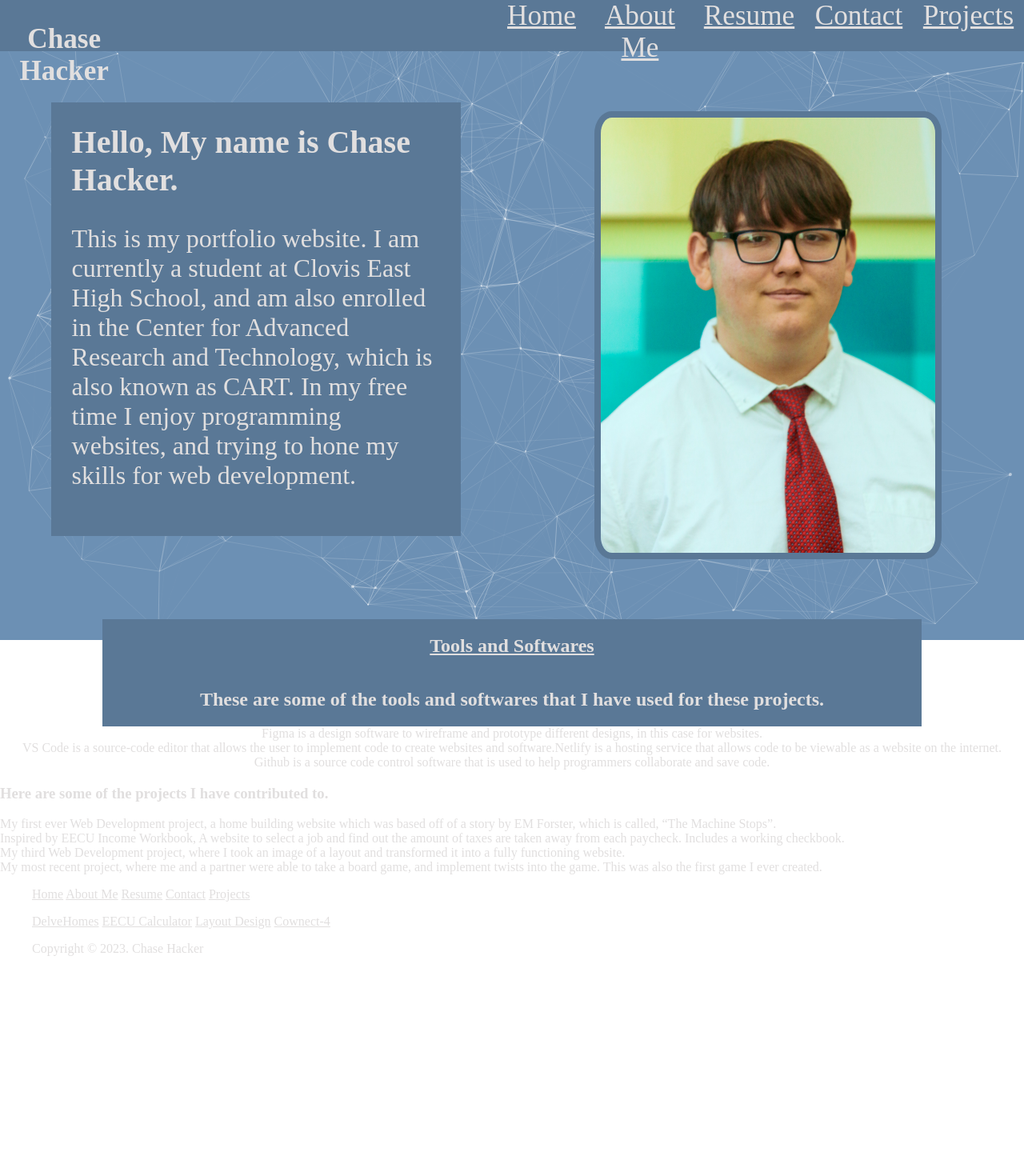
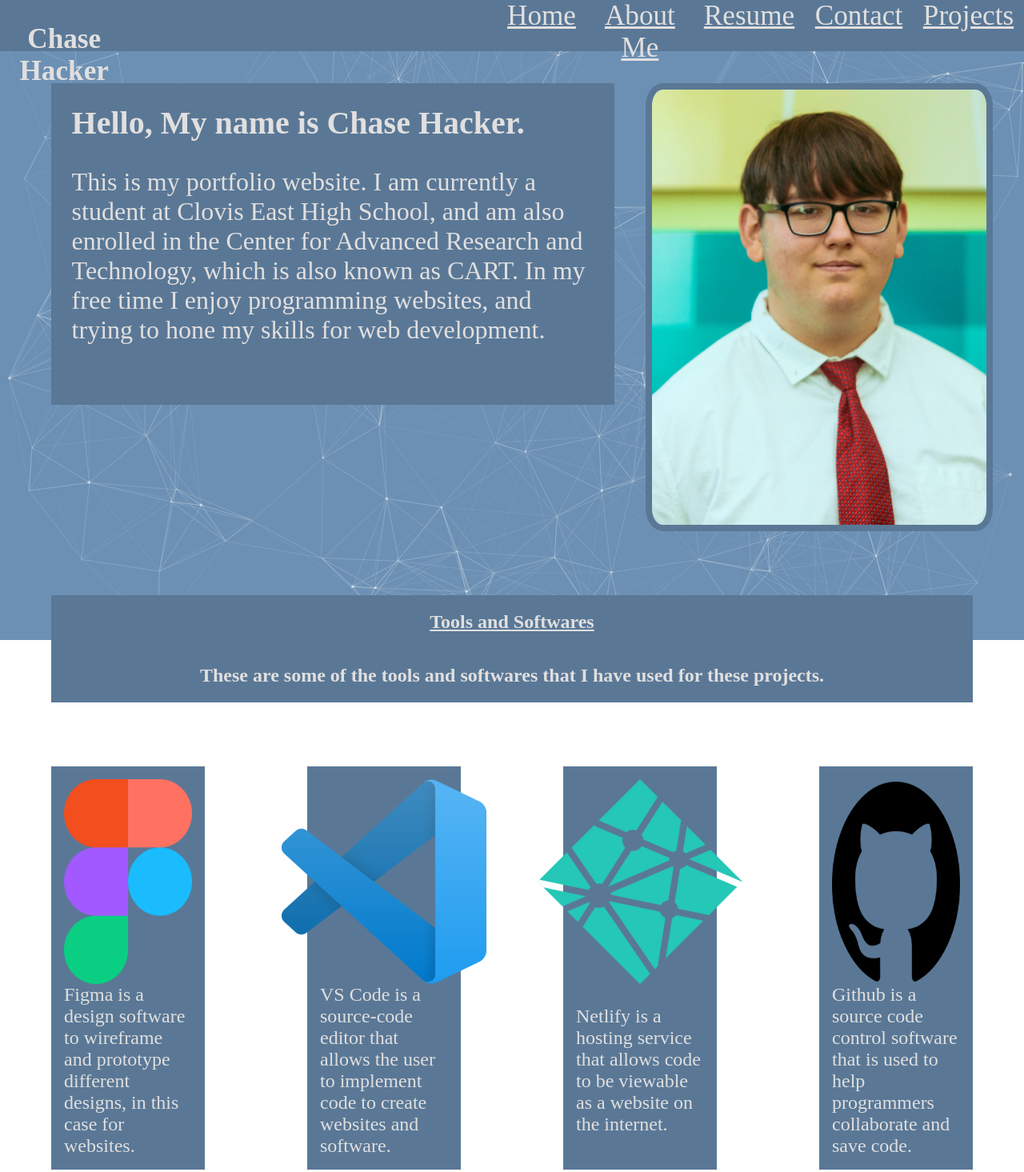
Before and after one commit to Chase-Hacker/Portfolio, a website: page index.html in a window 1280 px wide. Shown: the top 1465 px of the page at 80% size. Before the commit the page ends 1211 px from the top, so only its background shows below. Drawn offline with nearby package versions, Linux system fonts and the light colour scheme; animation ran at ten frames a second.

Commit message:
more work on home page

```diff
--- a/app.js
+++ b/app.js
@@ -68,7 +68,7 @@ particlesJS("particles-js", {
     },
   },
   interactivity: {
-    detect_on: "canvas",
+    detect_on: "window",
     events: {
       onhover: {
         enable: true,
--- a/index.html
+++ b/index.html
@@ -21,7 +21,9 @@
       <section id="intro">
         <div id="introWrapper">
           <div id="opener">
-          <div id="name">Hello, My name is Chase Hacker.</div>
+            <div id="name">
+              Hello, My name is Chase Hacker.
+            </div>
             <div id="introText">
               <p>
                 This is my portfolio website. I am currently a student at Clovis
@@ -31,9 +33,16 @@
                 for web development.
               </p>
             </div>
+            <div class="interactive-nav">
+              <img src="" alt="" id="portimg">
+              <img src="" alt="" id="resumeimg">
+              <img src="" alt="" id="contactimg">
             </div>
           </div>
-        <div id="picture"><img src="images\IMG_2122.jpg" alt="Headshot" /></div>
+        </div>
+        <div id="picture">
+          <img src="images\portrait.jpg" alt="Headshot" />
+        </div>
       </section>
       <section id="tools">
         <div id="toolWrapper">
@@ -42,16 +51,27 @@
           These are some of the tools and softwares that I have used for these
           projects.
         </h2></div>
+        <div id="toolsWrapper">
         <div id="figma">
+          <div class="logocont">
+            <img class="logo" src="images\figma.png" alt="figma-logo">
+          </div>
           Figma is a design software to wireframe and prototype different
           designs, in this case for websites.
         </div>
         <div id="vs">
+          <div class="logocont"><img src="images\vs-code.png" alt="vscode-logo"></div>
           VS Code is a source-code editor that allows the user to implement code
           to create websites and software.
         </div>
-        <div id="netlify">Netlify is a hosting service that allows code to be viewable as a website on the internet.</div>
-        <div id="github">Github is a source code control software that is used to help programmers collaborate and save code.</div>
+        <div id="netlify">
+          <div class="logocont"><img src="images\netlify.png" alt="netlify-logo"></div>
+          Netlify is a hosting service that allows code to be viewable as a website on the internet.</div>
+
+        <div id="github">
+          <div class="logocont"><img class="logo" src="images\github.png" alt="github"></div>
+          Github is a source code control software that is used to help programmers collaborate and save code.</div>
+      </div>
     </section>
       <section id="projects">
         <h3>Here are some of the projects I have contributed to.</h3>
--- a/styles.css
+++ b/styles.css
@@ -2,6 +2,9 @@
 
   box-sizing: border-box;
   color: var(--almostwhite);
+}
+img {
+  max-width: fit-content;
 }
 
 body {
@@ -20,8 +23,8 @@ body {
 
 #particles-js {
   display: flex;
-  height: 100vh;
-  width: 100vw;
+  height: 100%;
+  width: 100%;
   top: 0;
   left: 0;
   position: fixed;
@@ -65,15 +68,16 @@ li {
   padding-right: 1vw;
 }
 
-#intro > div {
-  width: 50%;
-}
+/* #intro > div {
+  width: 60%;
+} */
 
 #picture {
   align-items: center;
   display: flex;
   justify-content: center;
   padding-top: 5vh;
+  width: 40%;
 }
 
 #picture img {
@@ -103,13 +107,14 @@ li {
   height: fit-content;
   padding: 2vw;
   justify-content: center;
-  margin: 5vw;
+  margin-left: 5vw;
 }
 
 #introWrapper {
   display: flex;
   justify-content: center;
-  align-items: center;
+  padding-top: 5vh;
+  width: 60%;
 }
 
 #toolWrapper {
@@ -117,7 +122,8 @@ li {
   flex-wrap: wrap;
   background-color: var(--box);
   justify-content: center;
-  width: 80%;
+  width: 90%;
+  margin-top: 5vh;
 }
 
 #tools h1 {
@@ -136,3 +142,40 @@ li {
  margin: 0;
  margin-top: 5vh;
 }
+
+
+#figma,
+#vs,
+#netlify,
+#github {
+  width: 15vw;
+  background-color: var(--box);
+  margin-top: 10vh;
+  display: flex;
+  flex-wrap: wrap;
+  justify-content: space-between;
+  padding: 2vh;
+  justify-content: center;
+}
+
+#toolsWrapper {
+  display: flex;
+  justify-content: space-around ;
+  width: 100%;
+  font-size: 1.5rem;
+}
+
+.logo {
+  width: 100%;
+  height: 100%;
+}
+
+.logocont {
+  /* padding: 2%; */
+  border-radius: 2%;
+  display: flex;
+  justify-content: center;
+  align-items: center;
+  height: 256px;
+  width: 256px;
+}
```
Also changed, not shown: images/IMG_2122.jpg (deleted), images/figma.png (added), images/github.png (added), images/netlify.png (added), images/portrait.jpg (added), images/vs-code.png (added). Lines whose indentation alone changed are shown as unchanged.
